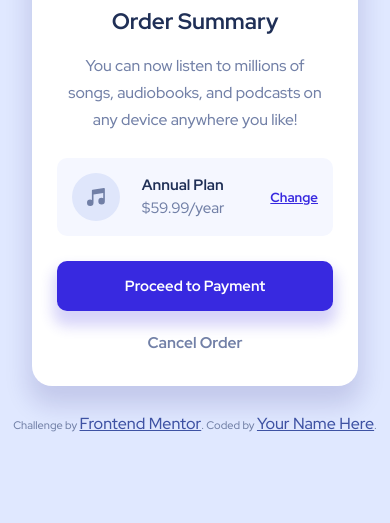
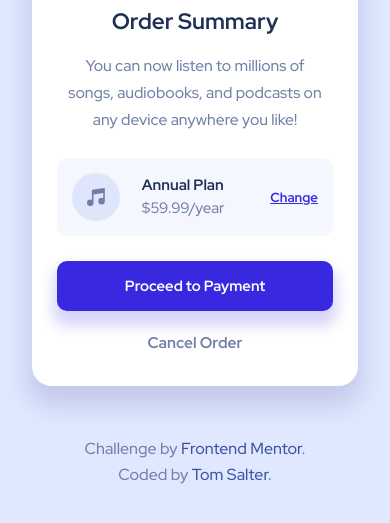
Before and after one commit to tomjsalter/fmentor-order-summary-component, a plain HTML site: page index.html in a window 390 px wide. Shown: the part 207-730 px from the top of the page. Drawn offline with Linux system fonts and the light colour scheme.

Commit message:
Mobile design fixes

```diff
--- a/index.html
+++ b/index.html
@@ -50,8 +50,8 @@
   </main>
 
   <div class="attribution">
-    Challenge by <a href="https://www.frontendmentor.io?ref=challenge" target="_blank">Frontend Mentor</a>.
-    Coded by <a href="#">Your Name Here</a>.
+    <p class="att-text">Challenge by <a class="att-link" href="https://www.frontendmentor.io?ref=challenge" target="_blank">Frontend Mentor</a>.</p>
+    <p class="att-text">Coded by <a class="att-link" href="https://github.com/tomjsalter" target="_blank">Tom Salter</a>.</p>
   </div>
 </body>
 </html>
--- a/styles.css
+++ b/styles.css
@@ -118,3 +118,11 @@ html {
    color: hsl(224, 23%, 55%);
    text-decoration: none;
 }
+
+/* ATTRIBUTION CREDIT */
+.attribution {
+    margin-top: 50px;
+}
+.att-link {
+    text-decoration: none;
+}
```
